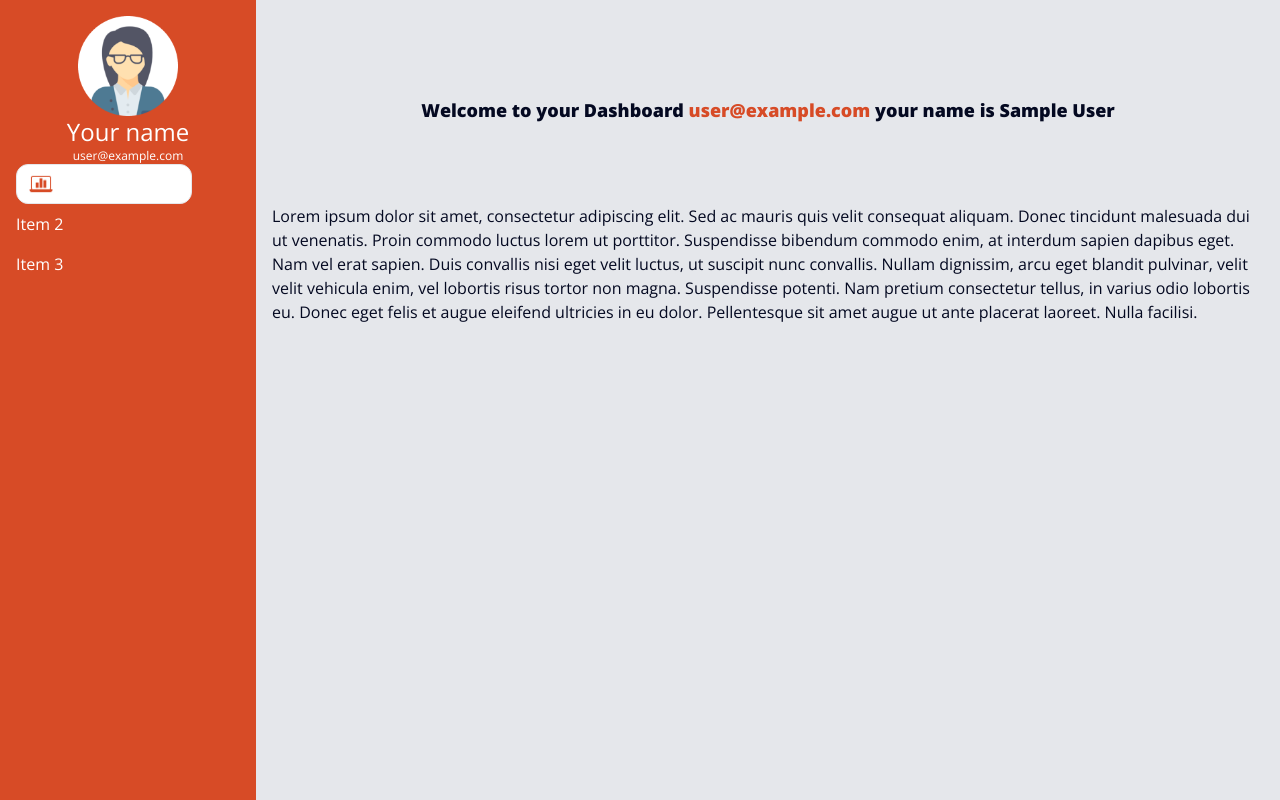
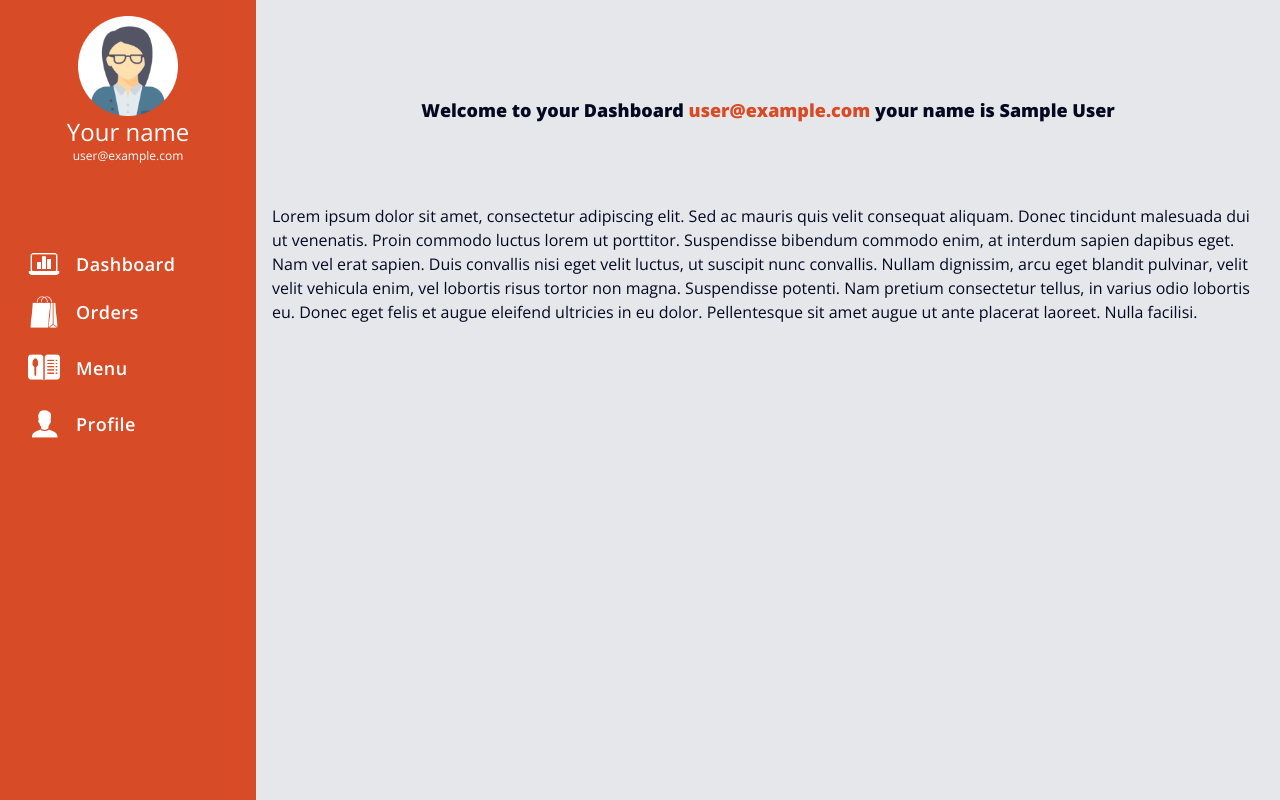
Before and after one commit to ilyesomrimoh/Restaurent-Project, a React (Create React App) app: page /dashboard in a window 1280 px wide. Built offline with nearby package versions, Linux system fonts and the light colour scheme; no server answers; sample sign-in values are in the browser's storage.

Commit message:
change sidebar btn

```diff
--- a/src/components/Dashboard/Side_Bar_Btn.jsx
+++ b/src/components/Dashboard/Side_Bar_Btn.jsx
@@ -3,9 +3,9 @@ import React from 'react'
 const Side_Bar_Btn = ({title,img , img_alt}) => {
   return (
 
-    <div className="flex gap-1 justify-start items-center bg-white border rounded-xl p-3 w-44 h-10">
-      <img className='w-6 h-6' src={img} alt={img_alt}/>
-      <h2  className='text-lg font-bold ' >{title}</h2>
+    <div className="flex gap-4 justify-start items-center p-3 w-44 h-10">
+      <img className='w-8' src={img} alt={img_alt}/>
+      <h2  className='text-lg font-semibold tracking-wide ' >{title}</h2>
     </div>
 
   )
--- a/src/components/Dashboard/Sidebar.jsx
+++ b/src/components/Dashboard/Sidebar.jsx
@@ -19,11 +19,12 @@ function Sidebar() {
                 <p className='text-xs'>{ user && user.email}</p>
             </div>
         </div>
-        <ul className='text-white !important'>
-        <li><Link to="#"><Side_Bar_Btn title="Dashboard" img="./images/icons/icons8-laptop-metrics-100.png" img_alt="test" /></Link></li>
+        <ul className='text-white !important w-full flex justify-center items-start flex-col mt-20 '>
+            <li><Link to="#"><Side_Bar_Btn title="Dashboard" img="./images/icons/icons8-laptop-metrics-100 (1).png" img_alt="test" /></Link></li>
+            <li><Link to="#" className="block py-2"><Side_Bar_Btn title="Orders" img="./images/icons/icons8-shopping-bag-100 (1).png" img_alt="test" /></Link></li>
+            <li><Link to="#" className="block py-2"><Side_Bar_Btn title="Menu" img="./images/icons/icons8-restaurant-menu-100 (1).png" img_alt="test" /></Link></li>
+            <li><Link to="#" className="block py-2"><Side_Bar_Btn title="Profile" img="./images/icons/icons8-account-100.png" img_alt="test" /></Link></li>
 
-            <li><Link to="#" className="block py-2">Item 2</Link></li>
-            <li><Link to="#" className="block py-2">Item 3</Link></li>
         </ul>
   </div>
 
```
